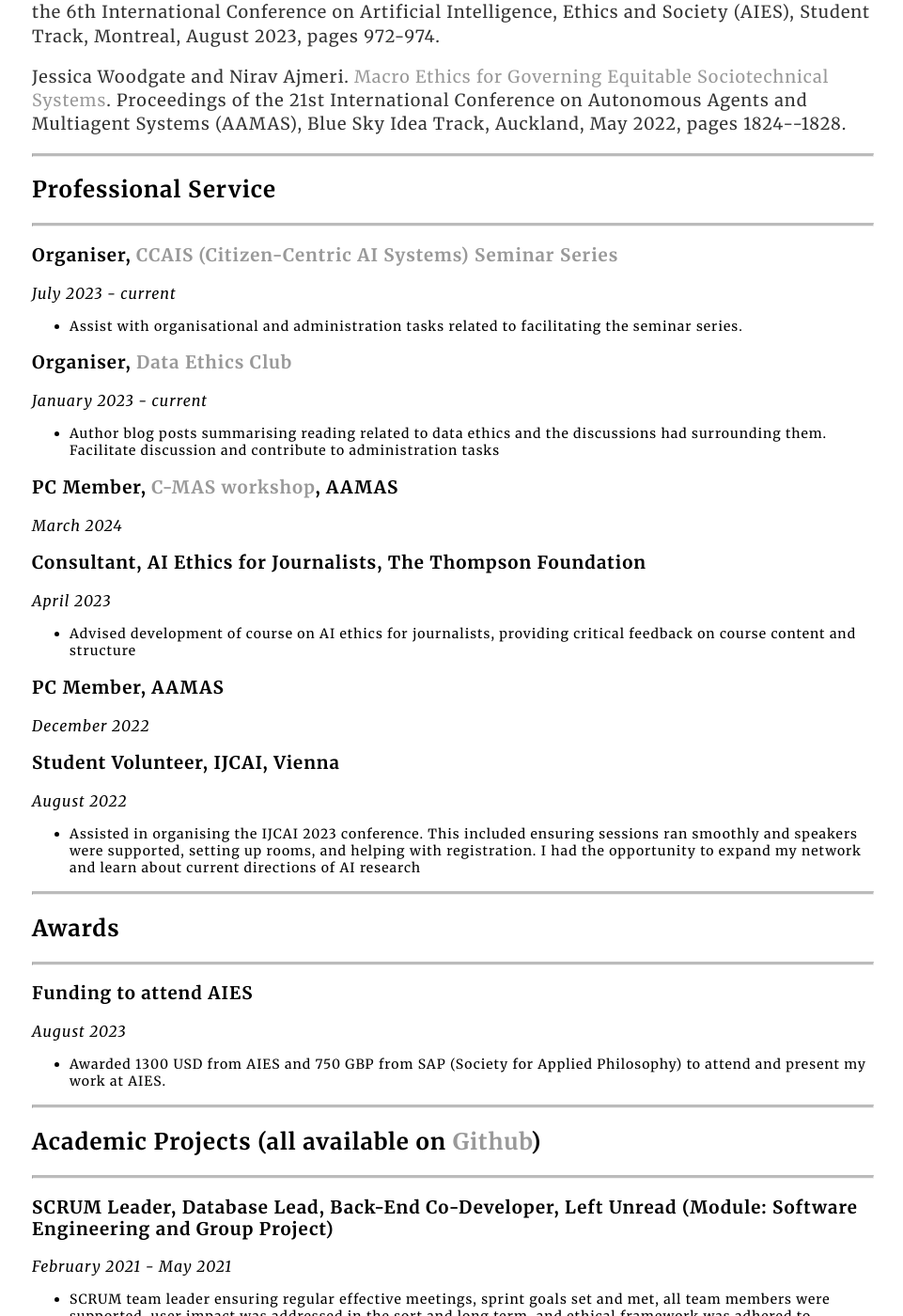
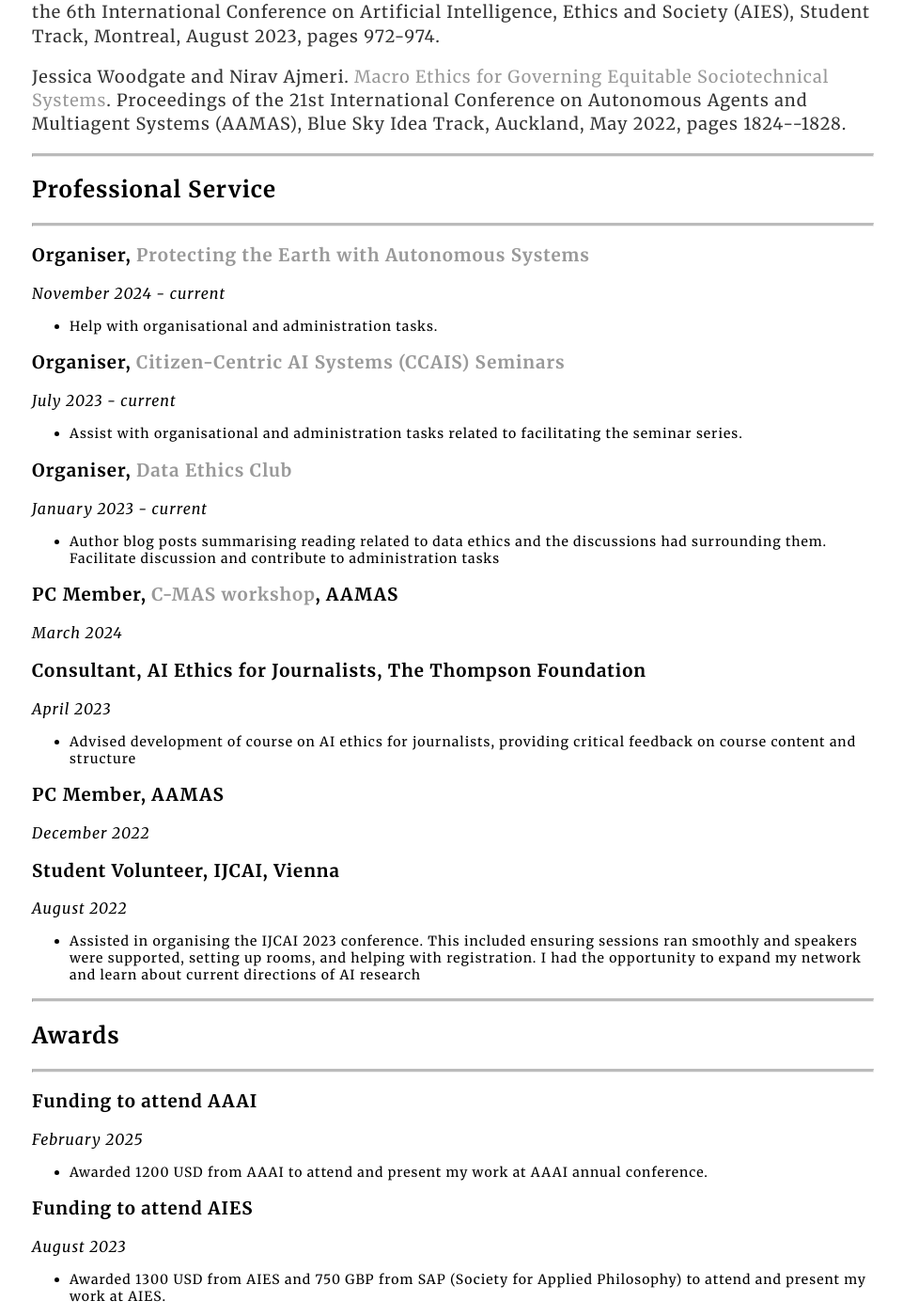
Before and after one commit to jessica-woodgate/jessica-woodgate.github.io, a Jekyll site: the page built from docs/cv/index.html, in a window 1280 px wide and 1400 px high, scrolled down 2069 px. Shown: the whole window at 94% size, without its empty margins (158-1119 px from the left). Built offline with Jekyll 4.4.1, drawn with Linux system fonts in a browser that asks for light colours.

Commit message:
writeups and proteas in CV

```diff
--- a/docs/cv/index.html
+++ b/docs/cv/index.html
@@ -101,7 +101,13 @@ title: CV of Jessica Woodgate
 					<h2>Professional Service</h2>
 					<hr class="solid">
 
-					<h3>Organiser, <a href="https://sites.google.com/view/ccais-seminar/home?authuser=0">CCAIS (Citizen-Centric AI Systems) Seminar Series</a></h3>
+					<h3>Organiser, <a href="https://www.proteasgroup.com/">Protecting the Earth with Autonomous Systems</a></h3>
+					<i class="dates">November 2024 - current</i>
+					<ul class="publications-list">
+						<li>Help with organisational and administration tasks.</li>
+					</ul>
+
+					<h3>Organiser, <a href="https://sites.google.com/view/ccais-seminar/home?authuser=0">Citizen-Centric AI Systems (CCAIS) Seminars</a></h3>
 					<i class="dates">July 2023 - current</i>
 					<ul class="publications-list">
 						<li>Assist with organisational and administration tasks related to facilitating the seminar series.</li>
@@ -135,6 +141,12 @@ title: CV of Jessica Woodgate
 					<h2>Awards</h2>
 					<hr class="solid">
 
+					<h3>Funding to attend AAAI</h3>
+					<i class="dates">February 2025</i>
+					<ul class="publications-list">
+						<li>Awarded 1200 USD from AAAI to attend and present my work at AAAI annual conference.</li>
+					</ul>
+
 					<h3>Funding to attend AIES</h3>
 					<i class="dates">August 2023</i>
 					<ul class="publications-list">
--- a/docs/index.html
+++ b/docs/index.html
@@ -45,6 +45,12 @@ layout: home
 	<h2>News</h2>
 	<h3>2024</h3>
 		<ul class="publications-list">
+			<li>December: authored data ethics club write up
+				<a href="https://dataethicsclub.com/write_ups/2024-12-18_writeup.html">Ask Me Anything! How ChatGPT Got Hyped Into Being</a>, evaluating the phenomenon of hype regarding AI
+			</li>
+			<li>December: authored data ethics club write up
+				<a href="https://dataethicsclub.com/write_ups/2024-12-04_writeup.html">Visuals of AI in the Military Domain: Beyond ‘Killer Robots’ and towards Better Images?</a>, analysing depictions and key themes in imagery of AI in the military
+			</li>
 			<li>December: paper accepted at <a href="https://aaai.org/conference/aaai/aaai-25/">AAAI 2025</a>
 				<a href=https://arxiv.org/abs/2412.15163>Operationalising Rawlsian Ethics for Fairness in Norm Learning Agents</a> (Accepted/In press). Jessica Woodgate, Paul Marshall, and Nirav Ajmeri
 			</li>
```
Also changed, not shown: docs/publications/index.html (+8 -0 lines).
